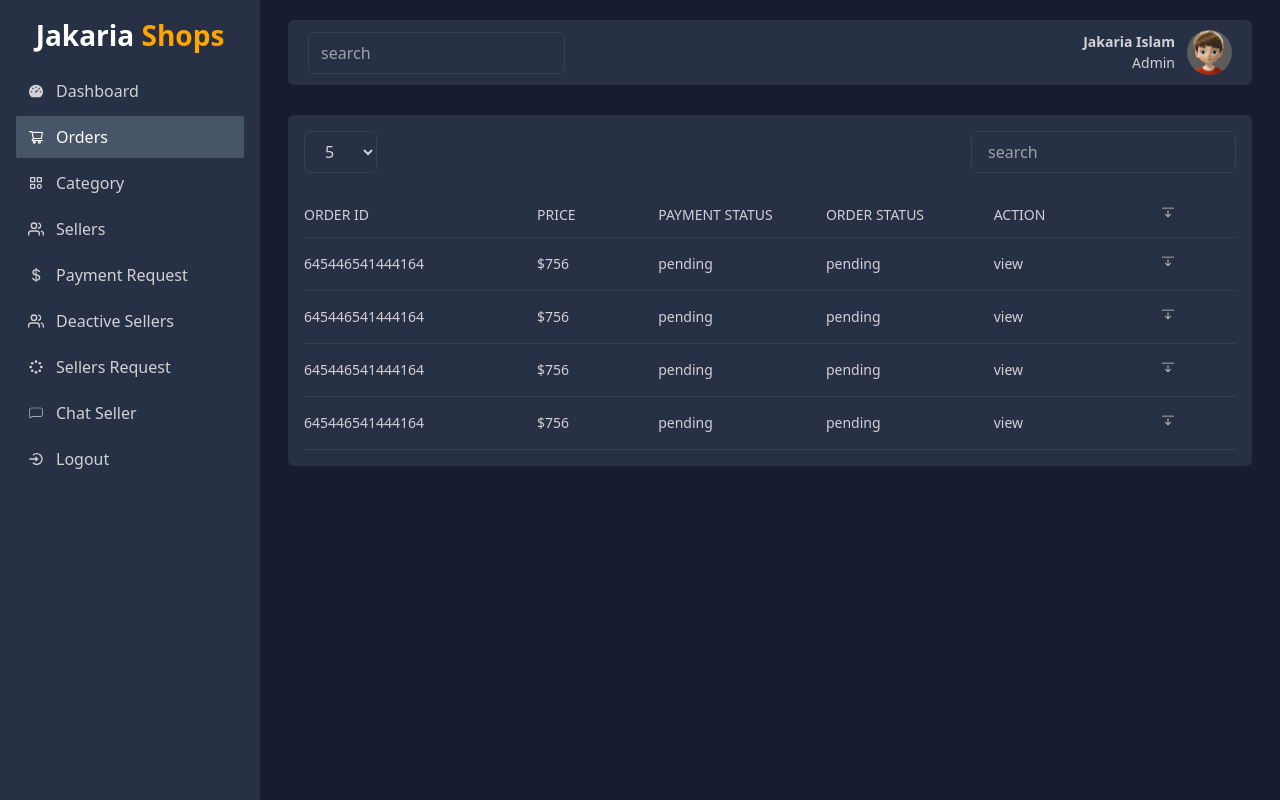
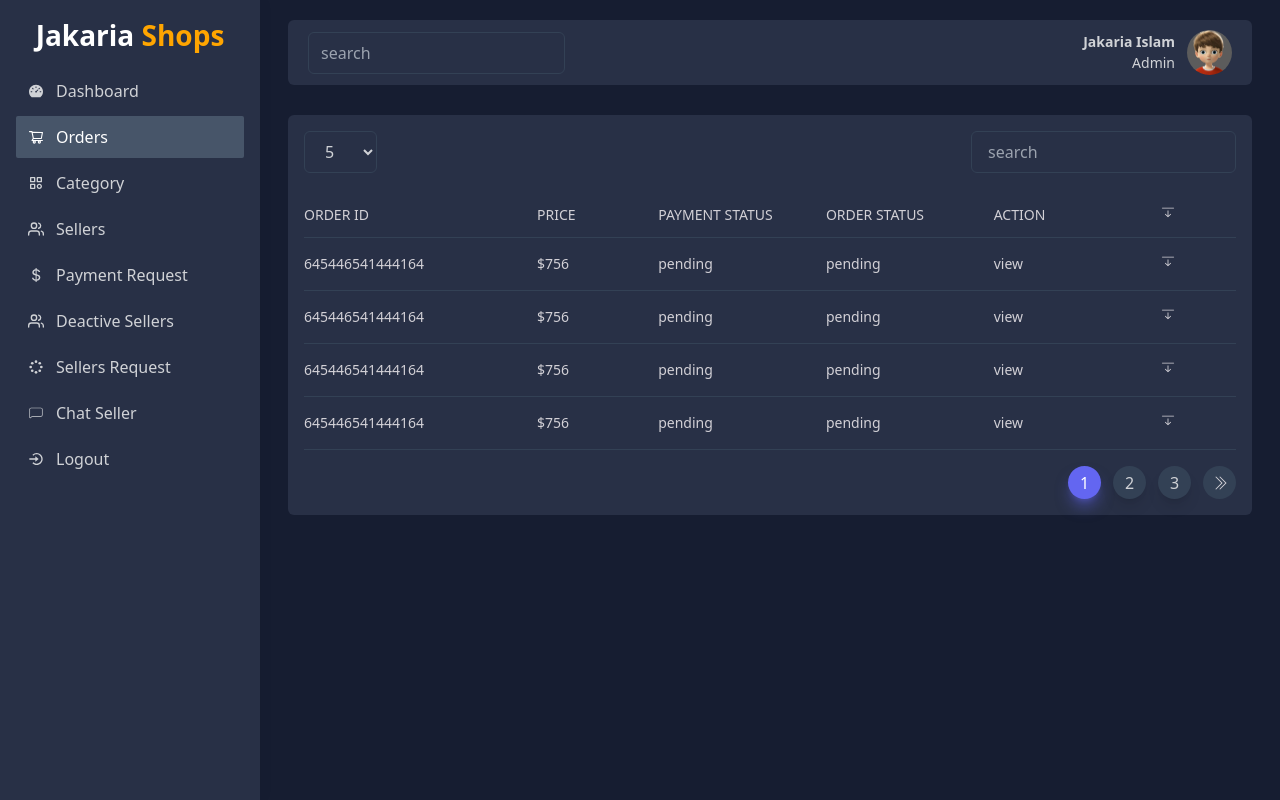
Before and after one commit to jakaria242/Multivendor-ecommerce-dashboard, a React (Create React App) app: page /admin/dashboard/orders in a window 1280 px wide. Built offline with nearby package versions, Linux system fonts and the light colour scheme; no server answers.

Commit message:
order page & pagination funtion done

```diff
--- /dev/null
+++ b/src/views/Pagination.jsx
@@ -0,0 +1,54 @@
+import React from 'react'
+import { BsChevronDoubleLeft, BsChevronDoubleRight } from 'react-icons/bs'
+
+const Pagination = ({pageNumber, setPageNumber, totalItem, parPage, showItem}) => {
+
+  let totalPage = Math.ceil(totalItem / parPage)
+  let startPage = pageNumber
+
+  let dif = totalPage - pageNumber
+
+  if(dif <= showItem){
+    startPage = totalPage - showItem
+  }
+
+  let endPage = startPage < 0 ? showItem : showItem + startPage
+
+  if (startPage <= 0) {
+    startPage = 1
+  }
+
+  const createBtn = () => {
+    const btns = []
+
+    for (let i = startPage; i < endPage; i++) {
+        btns.push(
+            <li onClick={() => setPageNumber(i)} className={`
+                ${pageNumber === i ? 'bg-indigo-500 shadow-lg shadow-indigo-500/50 text-white' : 'bg-slate-700 hover:bg-indigo-500 shadow-lg hover:shadow-indigo-500/50 hover:text-white text-[#d0d2d6]'} w-[33px] h-[33px] rounded-full flex justify-center items-center cursor-pointer`
+            }>
+                {i}
+            </li>
+        )
+    }
+    return btns
+}
+
+  return (
+
+    <ul className='flex gap-3'>
+        {
+            pageNumber > 1 && <li onClick={() => setPageNumber(pageNumber - 1)} className='w-[33px] h-[33px] rounded-full flex justify-center items-center bg-slate-700 text-[#d2d0d6] cursor-pointer'><BsChevronDoubleLeft/></li>
+        }
+        {
+            createBtn()
+        }
+                {
+            pageNumber < totalPage && <li onClick={() => setPageNumber(pageNumber + 1)} className='w-[33px] h-[33px] rounded-full flex justify-center items-center bg-slate-700 text-[#d2d0d6] cursor-pointer'><BsChevronDoubleRight/></li>
+        }
+    </ul>
+  )
+
+}
+
+
+export default Pagination
--- a/src/views/admin/Orders.jsx
+++ b/src/views/admin/Orders.jsx
@@ -1,6 +1,9 @@
 import React, { useState } from 'react'
 import { BsArrowBarDown } from 'react-icons/bs'
 import { Link } from 'react-router-dom'
+import Pagination from '../Pagination'
+
+
 
 const Orders = () => {
   const [currentPage, setCurrentPage] = useState(1)
@@ -130,6 +133,15 @@
                </div>
              </div>
           </div>
+            <div className='w-full flex justify-end mt-4 bottom-4 right-4'>
+               <Pagination
+                  pageNumber={currentPage}
+                  setPageNumber={setCurrentPage}
+                  totalItem={50}
+                  parPage={parPage}
+                  showItem= {3}
+               />
+            </div>
        </div>
     </div>
   )
```
